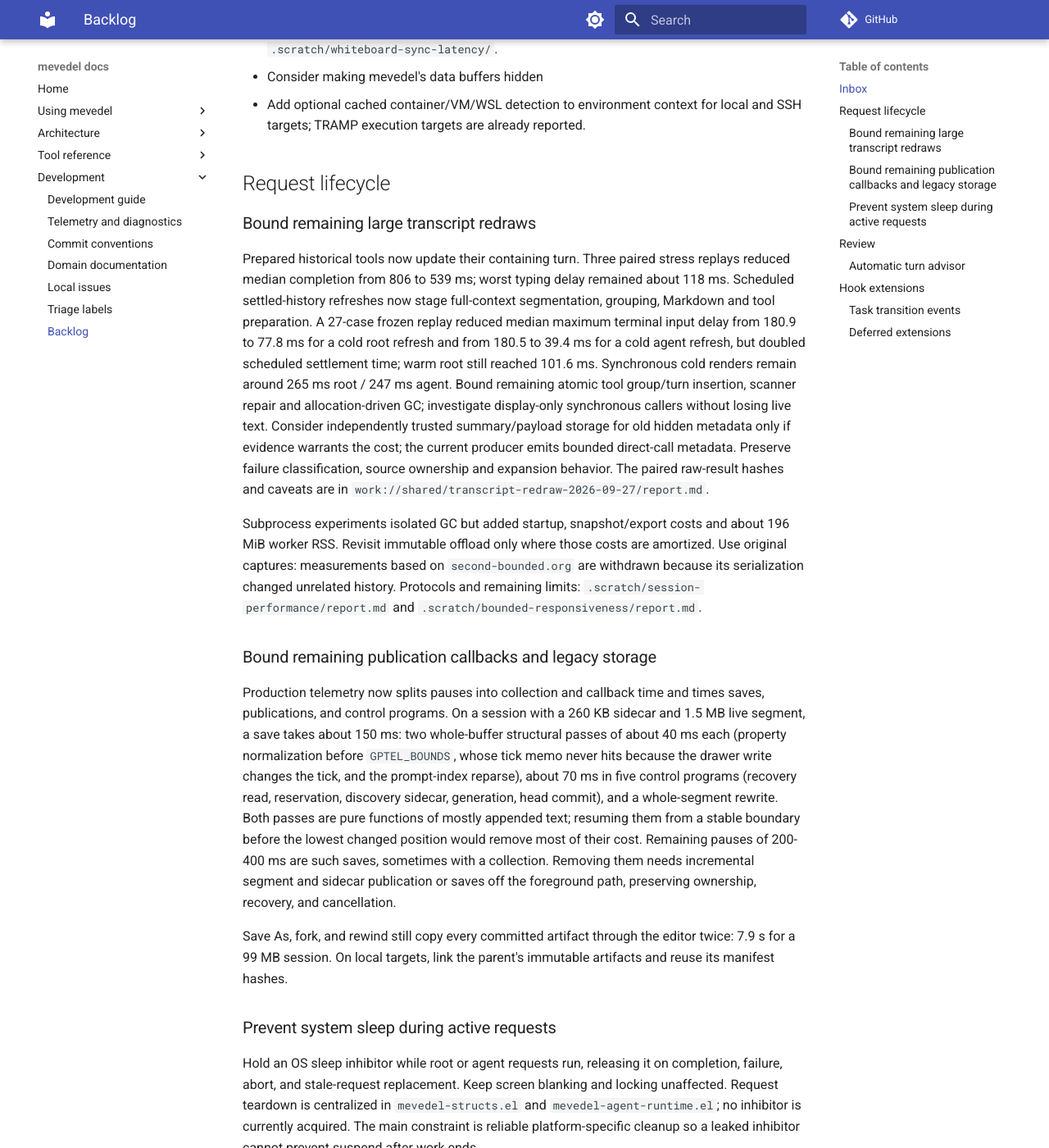
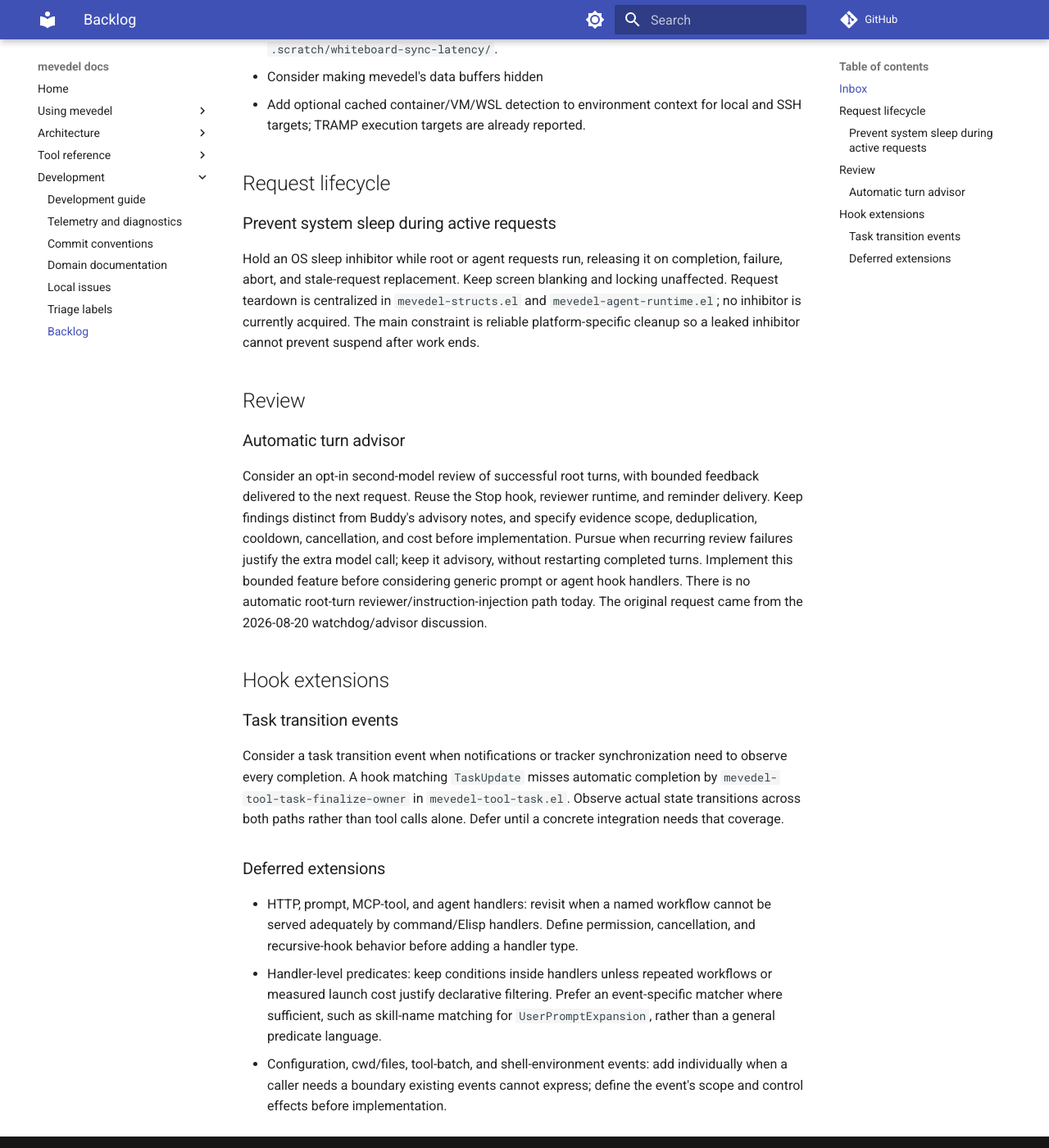
Before and after one commit to FrauH0lle/mevedel, an MkDocs documentation site: the page built from docs/backlog.md, in a window 1280 px wide and 1400 px high, scrolled down 444 px. Shown: the whole window at 82% size. Built offline with MkDocs 1.6.1 and Material for MkDocs 9.7.7, drawn with Linux system fonts in a browser that asks for light colours; comment, search, counter and statistics services are not loaded.

Commit message:
Remove the solved transcript-redraw and publication backlog items

```diff
--- a/docs/backlog.md
+++ b/docs/backlog.md
@@ -18,51 +18,6 @@ Remove items when they are implemented, obsolete, or no longer valuable.
   local and SSH targets; TRAMP execution targets are already reported.
 
 ## Request lifecycle
-
-### Bound remaining large transcript redraws
-
-Prepared historical tools now update their containing turn. Three paired stress
-replays reduced median completion from 806 to 539 ms; worst typing delay remained
-about 118 ms. Scheduled settled-history refreshes now stage full-context
-segmentation, grouping, Markdown and tool preparation. A 27-case frozen replay
-reduced median maximum terminal input delay from 180.9 to 77.8 ms for a cold
-root refresh and from 180.5 to 39.4 ms for a cold agent refresh, but doubled
-scheduled settlement time; warm root still reached 101.6 ms. Synchronous cold
-renders remain around 265 ms root / 247 ms agent. Bound remaining atomic tool
-group/turn insertion, scanner repair and allocation-driven GC; investigate
-display-only synchronous callers without losing live text. Consider independently
-trusted summary/payload storage for old hidden metadata only if evidence
-warrants the cost; the current producer emits bounded direct-call metadata.
-Preserve failure classification, source ownership and expansion behavior. The
-paired raw-result hashes and caveats are in
-`work://shared/transcript-redraw-2026-09-27/report.md`.
-
-Subprocess experiments isolated GC but added startup, snapshot/export costs and
-about 196 MiB worker RSS. Revisit immutable offload only where those costs are
-amortized. Use original captures: measurements based on `second-bounded.org` are
-withdrawn because its serialization changed unrelated history. Protocols and
-remaining limits: `.scratch/session-performance/report.md` and
-`.scratch/bounded-responsiveness/report.md`.
-
-### Bound remaining publication callbacks and legacy storage
-
-Production telemetry now splits pauses into collection and callback time
-and times saves, publications, and control programs. On a session with a
-260 KB sidecar and 1.5 MB live segment, a save takes about 150 ms: two
-whole-buffer structural passes of about 40 ms each (property normalization
-before `GPTEL_BOUNDS`, whose tick memo never hits because the drawer write
-changes the tick, and the prompt-index reparse), about 70 ms in five
-control programs (recovery read, reservation, discovery sidecar,
-generation, head commit), and a whole-segment rewrite. Both passes are pure
-functions of mostly appended text; resuming them from a stable boundary
-before the lowest changed position would remove most of their cost. Remaining pauses
-of 200-400 ms are such saves, sometimes with a collection. Removing them
-needs incremental segment and sidecar publication or saves off the
-foreground path, preserving ownership, recovery, and cancellation.
-
-Save As, fork, and rewind still copy every committed artifact through the
-editor twice: 7.9 s for a 99 MB session. On local targets, link the
-parent's immutable artifacts and reuse its manifest hashes.
 
 ### Prevent system sleep during active requests
 
```
